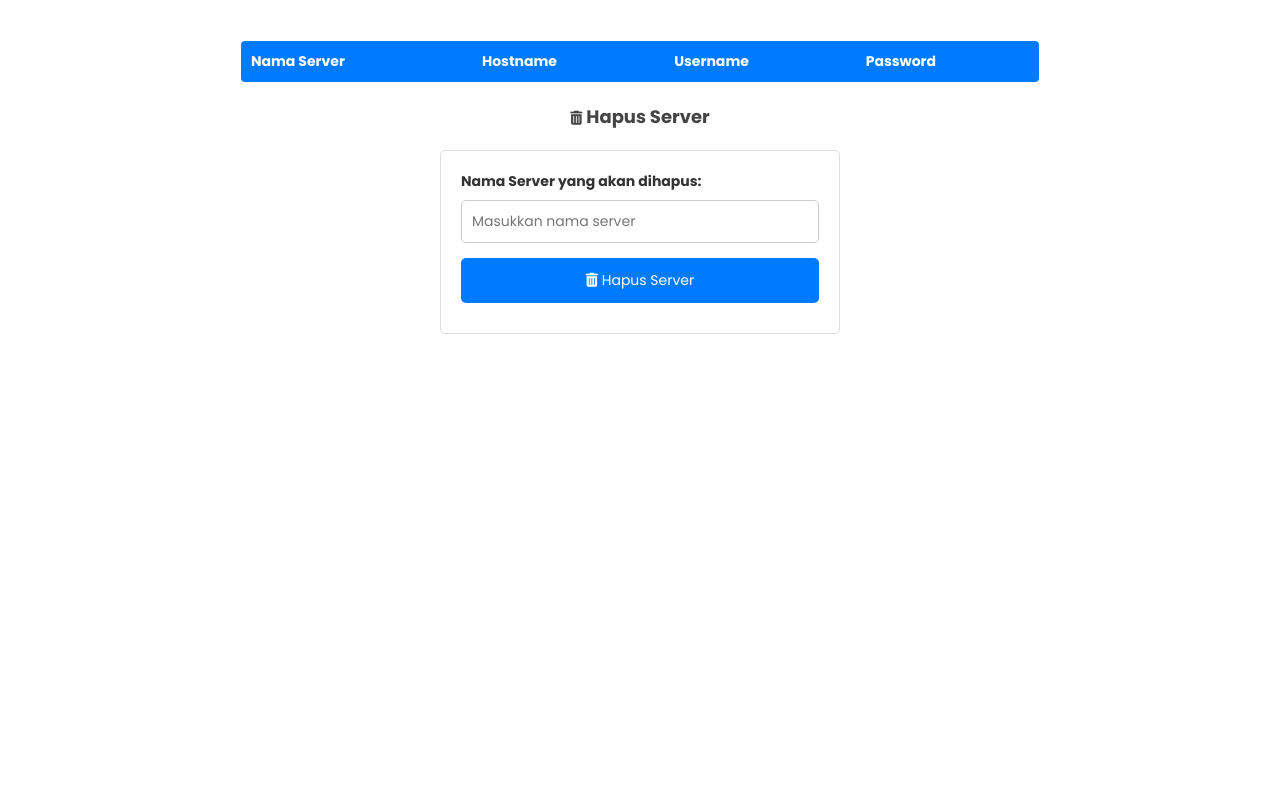
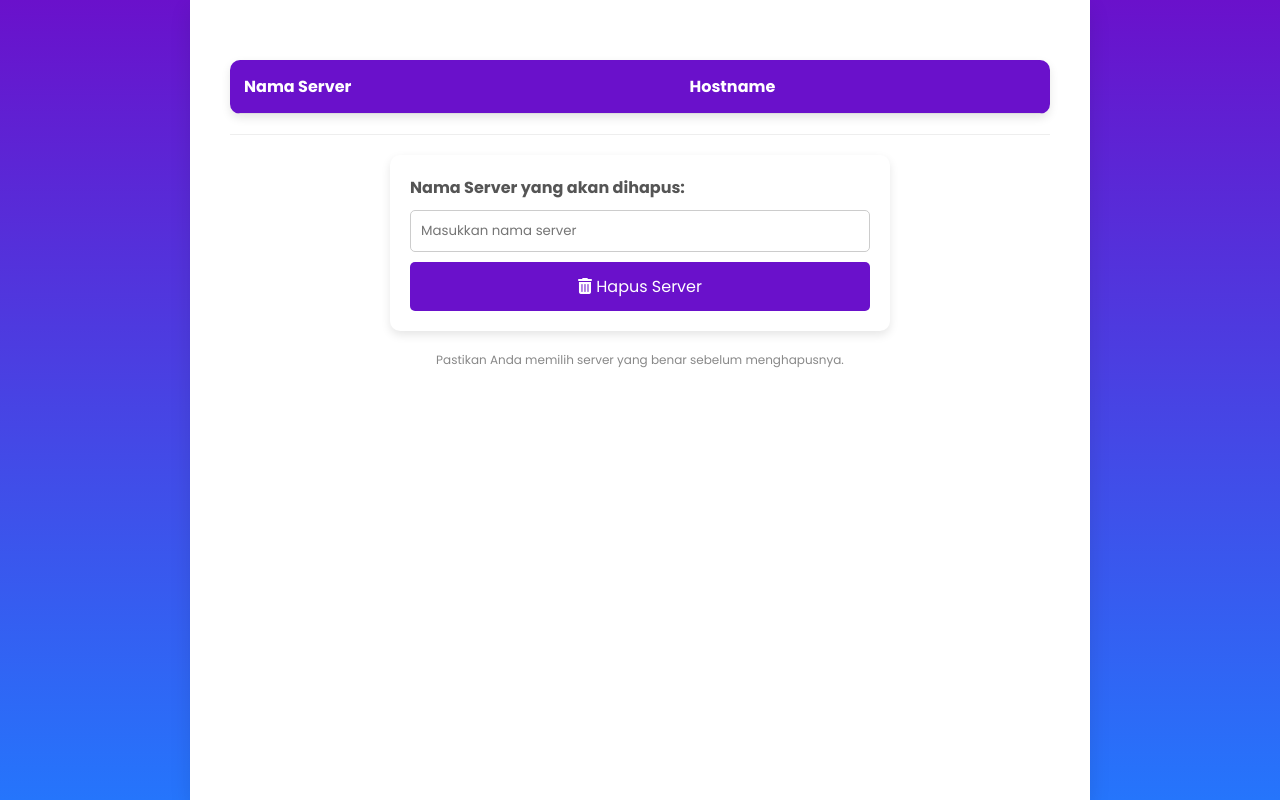
Before and after one commit to Sandhj/Wep-panel, a Flask app: page /delete_server in a window 1280 px wide. Run offline with Flask 3, Linux system fonts and the light colour scheme; lists and menus that the app fills with data are empty.

Commit message:
Add files via upload

```diff
--- a/templates/server/delete_server.html
+++ b/templates/server/delete_server.html
@@ -8,48 +8,90 @@
     <link href="https://fonts.googleapis.com/css2?family=Poppins:wght@400;700&display=swap" rel="stylesheet">
     <!-- Font Awesome -->
     <link href="https://cdnjs.cloudflare.com/ajax/libs/font-awesome/6.0.0-beta3/css/all.min.css" rel="stylesheet">
-
     <style>
         * {
+            font-family: 'Poppins', sans-serif;
             margin: 0;
             padding: 0;
             box-sizing: border-box;
-            font-family: 'Poppins', sans-serif;
-            font-size: 14px; /* Ukuran font lebih kecil */
+            -webkit-tap-highlight-color: transparent;
         }
         body {
-            background-color: #fff;
+            height: 100vh;
+            background: linear-gradient(to bottom, #6a11cb, #2575fc); /* Gradient Ungu */
             color: #333;
-            padding: 20px;
             text-align: center;
         }
         h1, h2 {
-            color: #444;
-            margin: 20px 0;
-            font-size: 18px; /* Ukuran judul lebih kecil */
+            color: #333;
+            margin: 20px;
         }
         .container {
-            max-width: 800px;
+            max-width: 900px;
             margin: auto;
+            background: white;
+            padding: 40px;
+            box-shadow: 0 8px 20px rgba(0, 0, 0, 0.1);
+            height: 100%;
+        }
+
+        p.subtitle {
+            color: #666;
+            font-size: 14px;
+            margin-bottom: 30px;
+        }
+
+        hr.divider {
+            border: none;
+            border-top: 1px solid #eee;
+            margin: 20px 0;
+        }
+
+        /* Toast Notifications */
+        .toast-container {
+            position: fixed;
+            top: 80px;
+            right: 20px;
+            z-index: 1000;
+        }
+        .toast {
+            display: flex;
+            align-items: center;
+            padding: 15px;
+            border-radius: 8px;
+            box-shadow: 0px 4px 8px rgba(0, 0, 0, 0.2);
+            margin-bottom: 10px;
+            opacity: 0;
+            transform: translateX(100%);
+            transition: opacity 0.5s ease, transform 0.5s ease;
+        }
+        .toast.show {
+            opacity: 1;
+            transform: translateX(0);
+        }
+        .toast.success { background-color: #d4edda; color: #155724; border-left: 4px solid #28a745; }
+        .toast.error { background-color: #f8d7da; color: #721c24; border-left: 4px solid #dc3545; }
+        .toast i {
+            margin-right: 10px;
         }
 
         /* Table Styling */
         table {
             width: 100%;
             border-collapse: collapse;
-            margin: 20px 0;
+            margin-top: 20px;
             background-color: #fff;
-            border: 1px solid #ddd;
-            border-radius: 5px;
+            border-radius: 10px;
             overflow: hidden;
+            box-shadow: 0 4px 10px rgba(0, 0, 0, 0.1);
         }
         table th, table td {
-            padding: 10px;
+            padding: 14px;
             text-align: left;
             border-bottom: 1px solid #ddd;
         }
         table th {
-            background-color: #007bff;
+            background-color: #6a11cb; /* Ungu untuk header tabel */
             color: #fff;
         }
         table tr:hover {
@@ -60,67 +102,82 @@
         form {
             background-color: #fff;
             padding: 20px;
-            border: 1px solid #ddd;
-            border-radius: 5px;
-            max-width: 400px;
+            border-radius: 10px;
+            box-shadow: 0 4px 10px rgba(0, 0, 0, 0.1);
+            max-width: 500px;
             margin: auto;
             text-align: left;
         }
         form label {
             font-weight: bold;
-            display: block;
-            margin-bottom: 8px;
+            color: #555;
         }
         form input[type="text"] {
             width: 100%;
             padding: 10px;
-            margin-bottom: 15px;
+            margin: 10px 0;
             border: 1px solid #ccc;
             border-radius: 5px;
+            transition: all 0.3s ease;
+        }
+        form input[type="text"]:focus {
+            border-color: #6a11cb; /* Ungu untuk focus border */
+            box-shadow: 0 0 8px rgba(106, 17, 203, 0.3);
         }
         form button {
-            background-color: #007bff;
+            background-color: #6a11cb; /* Ungu untuk tombol */
             color: #fff;
             border: none;
             padding: 12px;
             cursor: pointer;
             width: 100%;
-            font-size: 14px; /* Ukuran tombol lebih kecil */
+            font-size: 16px;
             border-radius: 5px;
             transition: background 0.3s;
         }
         form button:hover {
-            background-color: #0056b3;
+            background-color: #4e0d9b; /* Ungu lebih gelap untuk hover */
         }
 
-        /* Minimalist Toast Notifications */
-        .toast-message {
-            margin-top: 10px;
-            font-size: 12px; /* Ukuran toast lebih kecil */
-            opacity: 0;
-            transition: opacity 0.5s ease;
+        /* Footer Note */
+        .footer-note {
+            margin-top: 20px;
+            font-size: 12px;
+            color: #888;
+            text-align: center;
         }
-        .toast-message.show {
-            opacity: 1;
-        }
-        .toast-message.success {
-            color: #28a745;
-        }
-        .toast-message.error {
-            color: #dc3545;
+
+        /* Media Query untuk Layar Kecil */
+        @media (max-width: 480px) {
+            h1, h2 {
+                font-size: 1.2rem;
+            }
+            table th, table td {
+                padding: 10px;
+                font-size: 12px;
+            }
+            form input[type="text"] {
+                font-size: 12px;
+            }
+            form button {
+                font-size: 14px;
+            }
         }
     </style>
 </head>
 <body>
     <div class="container">
+
+        <!-- Toast Notification Container -->
+        <div id="toast-container" class="toast-container"></div>
+
         <!-- Tabel Daftar Server -->
         <table>
             <thead>
                 <tr>
                     <th>Nama Server</th>
                     <th>Hostname</th>
-                    <th>Username</th>
-                    <th>Password</th>
+
                 </tr>
             </thead>
             <tbody>
@@ -128,34 +185,39 @@
                     <tr>
                         <td>{{ server.name }}</td>
                         <td>{{ server.hostname }}</td>
-                        <td>{{ server.username }}</td>
-                        <td>{{ server.password }}</td>
+
                     </tr>
                 {% endfor %}
             </tbody>
         </table>
 
-        <h2><i class="fas fa-trash-alt"></i> Hapus Server</h2>
+        <hr class="divider">
         <form action="/delete_server" method="POST">
             <label for="name">Nama Server yang akan dihapus:</label>
             <input type="text" id="name" name="name" placeholder="Masukkan nama server" required>
             <button type="submit"><i class="fas fa-trash-alt"></i> Hapus Server</button>
+        </form>
 
-            <!-- Minimalist Toast Message -->
-            <div id="toast-message" class="toast-message"></div>
-        </form>
+        <div class="footer-note">
+            Pastikan Anda memilih server yang benar sebelum menghapusnya.
+        </div>
     </div>
 
     <script>
         // Fungsi untuk menampilkan toast
         function showToast(message, type) {
-            const toastMessage = document.getElementById("toast-message");
-            toastMessage.textContent = message;
-            toastMessage.className = `toast-message ${type} show`;
+            const toastContainer = document.getElementById("toast-container");
+            const toast = document.createElement("div");
+            toast.classList.add("toast", "show", type);
+            toast.innerHTML = `<i class="fas fa-info-circle"></i> ${message}`;
+            toastContainer.appendChild(toast);
 
-            // Sembunyikan toast setelah 4 detik
+            // Hapus toast setelah 4 detik
             setTimeout(() => {
-                toastMessage.classList.remove("show");
+                toast.classList.remove("show");
+                setTimeout(() => {
+                    toast.remove();
+                }, 500);
             }, 4000);
         }
 
```
Also changed, not shown: templates/server/add_server.html (+126 -45 lines), templates/server/status_server.html (+55 -17 lines).
